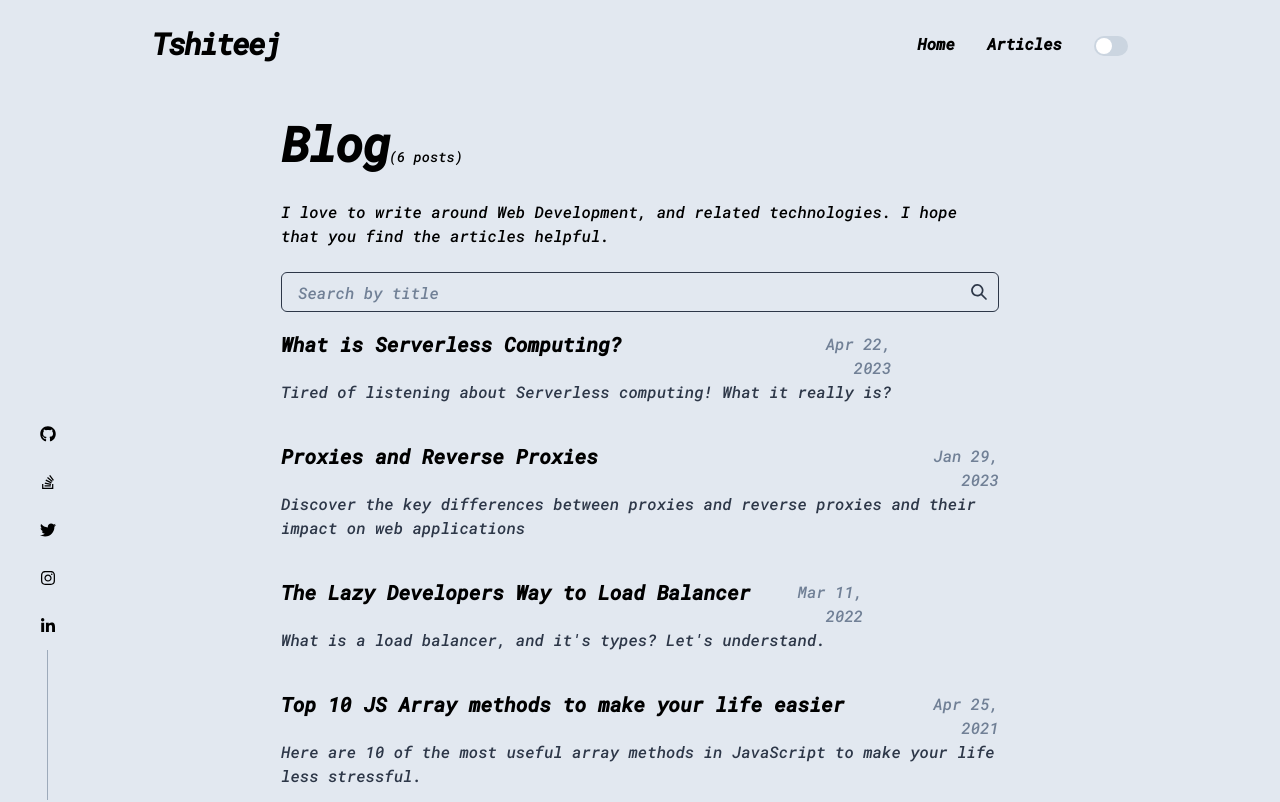
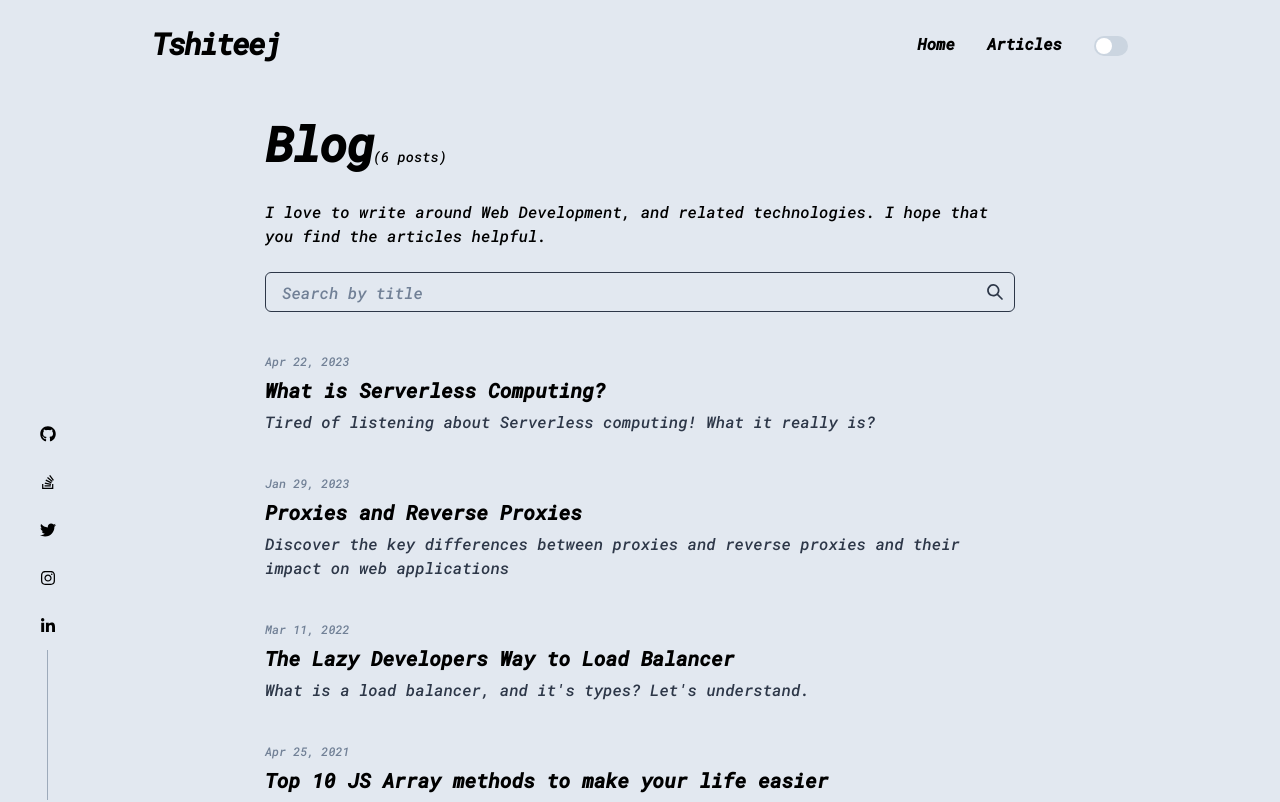
Before and after one commit to Tshiteej/personal-website-nextJS, a Next.js app: page /blog in a window 1280 px wide. Shown: the top 802 px of the page. Built offline with nearby package versions, Linux system fonts and the light colour scheme; no server answers.

Commit message:
blog list page fix

```diff
--- a/src/components/BlogPost.js
+++ b/src/components/BlogPost.js
@@ -1,7 +1,9 @@
 import React from "react";
-import NextLink from "next/link";
-import { useColorMode, Heading, Text, Flex, Box, Link } from "@chakra-ui/react";
+import Link from "next/link";
+
+import { useColorMode, Heading, Text, Flex, Box, VStack } from "@chakra-ui/react";
 import { parseISO, format } from "date-fns";
+
 
 const BlogPost = ({ title, publishedDate, summary, slug }) => {
   const { colorMode } = useColorMode();
@@ -11,39 +13,87 @@ const BlogPost = ({ title, publishedDate, summary, slug }) => {
   };
 
   return (
-    <NextLink href={`blog/${slug}`} passHref>
-      <Link w='100%' _hover={{ textDecoration: "none" }}>
-        <Box mb={10} display='block' width='100%'>
-          <Flex
-            width='100%'
-            align='flex-start'
-            justifyContent='space-between'
-            flexDirection={["column", "row"]}
+    <VStack
+      width={"100%"}
+      spacing='10px'
+      my={5}
+      _hover={{
+        borderRight: "10px solid gray"
+      }}
     >
-            <Flex
-              flexDirection='column'
-              align='flex-start'
-              justifyContent='start'
-              width='100%'
+      <Link href={`blog/${slug}`} passHref
+        style={{
+          width:"inherit"
+        }}
       >
-              <Heading size='md' as='h3' mb={1} fontWeight='medium'>
-                {title}
-              </Heading>
-            </Flex>
         <Text
           color='gray.500'
-              minWidth='105px'
           textAlign={["left", "right"]}
-              mb={[4, 0]}
+          mb={[0, 2]}
+          display={"flex"}
+          fontSize="xs"
         >
           {format(parseISO(publishedDate), "MMM dd, yyyy")}
         </Text>
-          </Flex>
-          <Text color={secondaryTextColor[colorMode]}>{summary}</Text>
-        </Box>
+        <Heading size='md' as='h3' mb={2} fontWeight='medium'
+          display={"flex"}
+        >
+          {title}
+        </Heading>
+        <Text color={secondaryTextColor[colorMode]}
+          display={["none", "flex"]}
+        >{summary}</Text>
       </Link>
-    </NextLink>
+    </VStack>
   );
-};
+}
 
 export default BlogPost;
+
+// const BlogPost = ({ title, publishedDate, summary, slug }) => {
+//   const { colorMode } = useColorMode();
+//   const secondaryTextColor = {
+//     light: "gray.700",
+//     dark: "gray.400"
+//   };
+
+//   return (
+//     <Link href={`blog/${slug}`} passHref>
+//       {/* <Link
+//       // w='100%'
+//       _hover={{ textDecoration: "none" }}> */}
+//         <Box mb={10} display='block'
+//         // width='100%'
+//         >
+//           <Flex
+//             // width='100%'
+//             align='flex-start'
+//             justifyContent='space-between'
+//             flexDirection={["column", "row"]}
+//             className="box"
+//           >
+//             <Flex
+//               flexDirection='column'
+//               align='flex-start'
+//               justifyContent='start'
+//               // width='100%'
+//             >
+//               <Heading size='md' as='h3' mb={1} fontWeight='medium'>
+//                 {title}
+//               </Heading>
+//             </Flex>
+//             <Text
+//               color='gray.500'
+//               // minWidth='105px'
+//               textAlign={["left", "right"]}
+//               mb={[4, 0]}
+//             >
+//               {format(parseISO(publishedDate), "MMM dd, yyyy")}
+//             </Text>
+//           </Flex>
+//           <Text color={secondaryTextColor[colorMode]}>{summary}</Text>
+//         </Box>
+//       {/* </Link> */}
+//     </Link>
+//   );
+// };
--- a/src/pages/blog.js
+++ b/src/pages/blog.js
@@ -53,7 +53,7 @@ export default function Blog({ posts }) {
             // maxWidth='700px'
             // minWidth='30vw'
             w='100%'
-            px={4}
+            px={[4, 0]}
           >
             <Flex
               flexDirection='row'
```
Also changed, not shown: 1 other file (tests, documents, lock files or other folders). Lines whose indentation alone changed are shown as unchanged.
